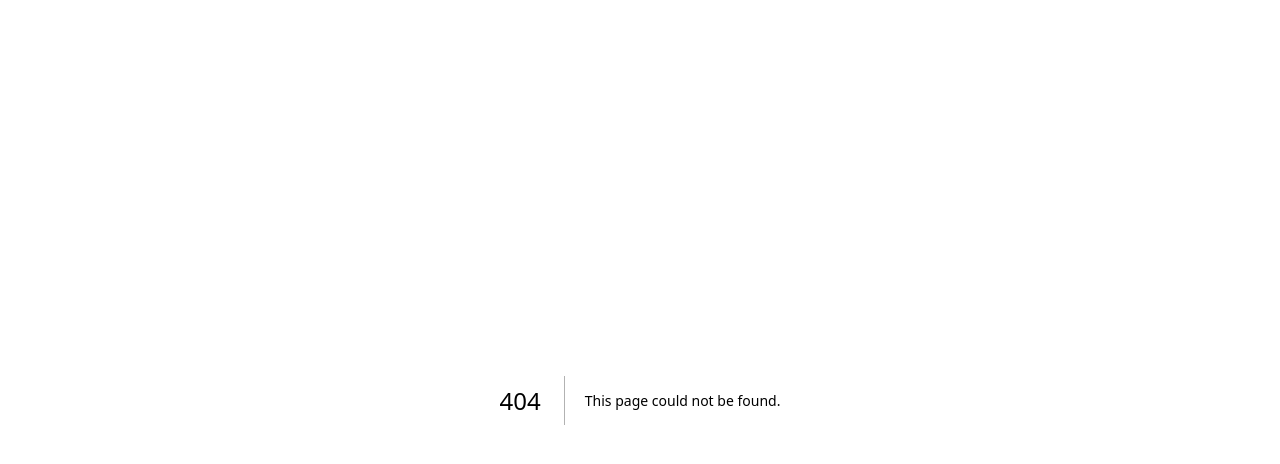
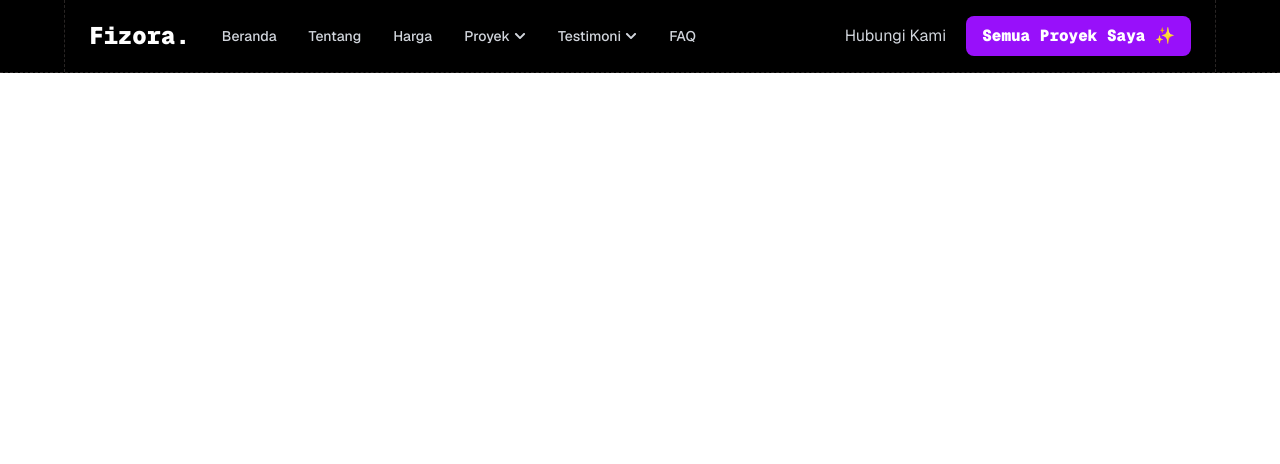
Before and after one commit to Fizora/fizora, a Next.js app: page /my-cv in a window 1280 px wide. Before the commit this address had no page. Shown: the top 464 px of the page. Built offline with nearby package versions, Linux system fonts and the light colour scheme.

Commit message:
add update on link in projects

```diff
--- a/src/app/layout.tsx
+++ b/src/app/layout.tsx
@@ -103,7 +103,7 @@ export default function RootLayout({
     <html
       lang="id"
       className={cn(
-        "h-full antialiased scroll-smooth", // Tambahan scroll-smooth untuk user experience
+        "h-full antialiased scroll-smooth bg-black", // Tambahan scroll-smooth untuk user experience
         geistSans.variable,
         geistMono.variable,
         fontMono.variable,
@@ -119,7 +119,7 @@ export default function RootLayout({
             {/* Navbar Anda biasanya ada di sini di dalam ClientLayout */}
           </header>
 
-          <main id="main-content" className="">
+          <main id="main-content" className="bg-black">
             {children}
           </main>
 
--- /dev/null
+++ b/src/app/my-cv/page.tsx
@@ -0,0 +1,11 @@
+import Navbar from "@/components/Navbar";
+
+export default function MyCv() {
+  return (
+    <>
+      <main className="bg-black">
+        <Navbar />
+      </main>
+    </>
+  );
+}
--- a/src/components/Navbar.tsx
+++ b/src/components/Navbar.tsx
@@ -144,7 +144,7 @@ const Navbar = () => {
   };
 
   // Fungsi untuk render item mobile (dengan submenu untuk dropdown)
-  const renderMobileNavItem = (item: NavItem, idx: number) => {
+  const renderMobileNavItem: any = (item: NavItem, idx: number) => {
     if (item.isDropdown) {
       const [subOpen, setSubOpen] = useState(false);
       return (
--- a/src/components/section/Projects.tsx
+++ b/src/components/section/Projects.tsx
@@ -21,10 +21,10 @@ const projectsData: Project[] = [
     link: "https://musa-kopi.vercel.app",
   },
   {
-    title: "Aurelian Watches",
+    title: "Aurelian Fashion",
     category: "Luxury Brand",
     img: "/example2.webp",
-    link: "#",
+    link: "https://aurelian-fashion.vercel.app",
   },
   {
     title: "Open Source AI",
```
